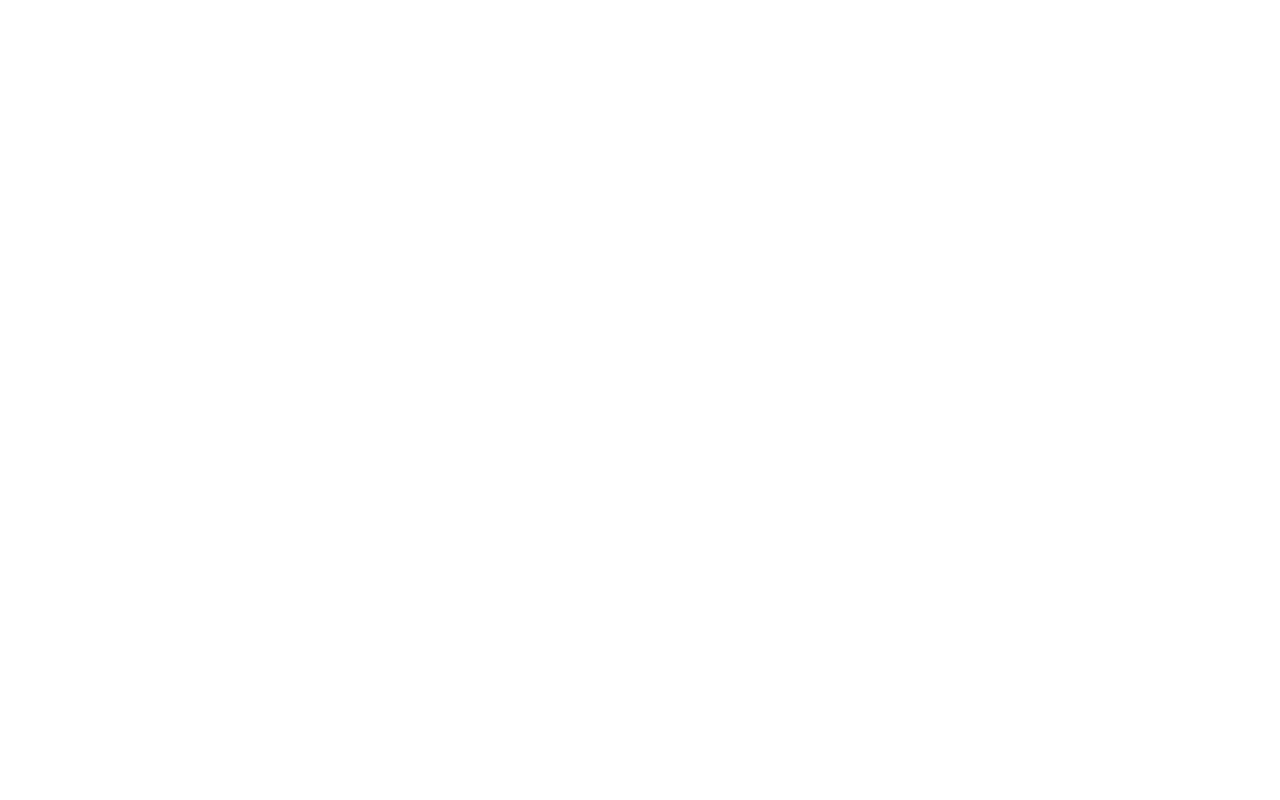
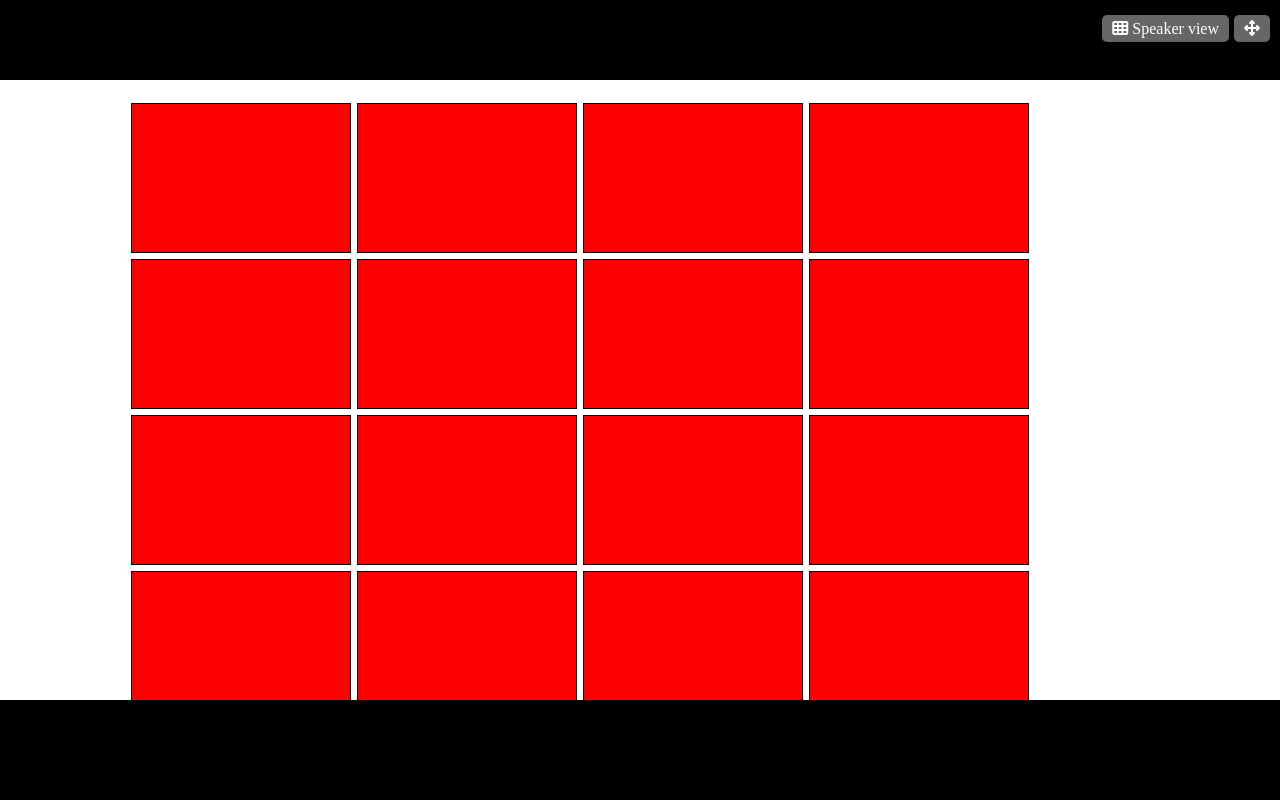
Before and after one commit to robertoboston/html-css-zoom, a plain HTML site: page index.html in a window 1280 px wide. Drawn offline with Linux system fonts and the light colour scheme.

Commit message:
structure-done

```diff
--- a/css/style.css
+++ b/css/style.css
@@ -0,0 +1,92 @@
+*{
+    box-sizing: border-box;
+    margin: 0;
+    padding: 0;
+
+}
+
+header{
+    height: 80px;
+    background-color: black;
+    position: fixed;
+    top: 0;
+    left: 0;
+    width: 100%;
+    z-index: 1;
+
+
+}
+
+.container-header{
+    width: 100%
+
+}
+
+.row {
+    width: 100%;
+    display: flex;
+
+}
+
+.col-20{
+    width: 100%;
+
+}
+
+.header-content{
+    text-align: right;
+    padding: 20px 10px;
+}
+
+.arrows, .grid-text{
+    color: white;
+    padding: 5px 10px;
+    background-color: rgba(128, 128, 128, 0.8);
+    border-radius: 5px;
+
+}
+
+.grid-text{
+    margin-right: 5px;
+}
+
+/* main  */
+
+main{
+    margin-top: 100px;
+    width: 100vw;
+    height: calc(100vh - 160px);
+    overflow: scroll;
+
+}
+
+.container-main{
+    width: 80%;
+    margin: 0 auto;
+}
+
+
+.row-cards{
+    display: flex;
+    width: 100%;
+    flex-wrap: wrap;
+
+}
+
+.square{
+    width: 220px;
+    height: 150px;
+    background-color: red;
+    border: 1px solid black;
+    margin: 3px;
+}
+
+.bottom-bar{
+    height: 100px;
+    background-color: black;
+    width: 100%;
+    position: fixed;
+    left: 0;
+    bottom: 0;
+
+}
--- a/index.html
+++ b/index.html
@@ -1,12 +1,74 @@
 <!DOCTYPE html>
-<html lang="en">
+<html lang="it">
 <head>
     <meta charset="UTF-8">
     <meta http-equiv="X-UA-Compatible" content="IE=edge">
     <meta name="viewport" content="width=device-width, initial-scale=1.0">
+    <link rel="stylesheet" href="./css/style.css">
+    <link rel="stylesheet" href="https://cdnjs.cloudflare.com/ajax/libs/font-awesome/6.2.0/css/all.min.css" integrity="sha512-xh6O/CkQoPOWDdYTDqeRdPCVd1SpvCA9XXcUnZS2FmJNp1coAFzvtCN9BmamE+4aHK8yyUHUSCcJHgXloTyT2A==" crossorigin="anonymous" referrerpolicy="no-referrer" />
     <title>Document</title>
 </head>
 <body>
+    <header>
+        <div class="container-header">
+            <div class="row">
+                <div class="col-20">
+                    <div class="header-content">
+                        <span class="grid-text"><i class="fa-solid fa-table-cells"></i> Speaker view</span></span><span class="arrows"><i class="fa-solid fa-arrows-up-down-left-right"></i></span>
+                    </div>
+                </div>
+            </div>
+        </div>
+    </header>
 
+    <main>
+        <div class="container-main">
+            <div class="row">
+                <div class="row-cards">
+                    <div class="square"></div>
+                    <div class="square"></div>
+                    <div class="square"></div>
+                    <div class="square"></div>
+                    <div class="square"></div>
+                    <div class="square"></div>
+                    <div class="square"></div>
+                    <div class="square"></div>
+                    <div class="square"></div>
+                    <div class="square"></div>
+                    <div class="square"></div>
+                    <div class="square"></div>
+                    <div class="square"></div>
+                    <div class="square"></div>
+                    <div class="square"></div>
+                    <div class="square"></div>
+                    <div class="square"></div>
+                    <div class="square"></div>
+                    <div class="square"></div>
+                    <div class="square"></div>
+                    <div class="square"></div>
+                    <div class="square"></div>
+                    <div class="square"></div>
+                    <div class="square"></div>
+                    <div class="square"></div>
+                    <div class="square"></div>
+                    <div class="square"></div>
+                    <div class="square"></div>
+                    <div class="square"></div>
+                    <div class="square"></div>
+                    <div class="square"></div>
+                    <div class="square"></div>
+                    <div class="square"></div>
+                    <div class="square"></div>
+                    <div class="square"></div>
+                </div>
+            </div>
+        </div>
+    </main>
+    <footer>
+        <div class="bottom-bar">
+
+
+        </div>
+    </footer>
 </body>
 </html>
```
